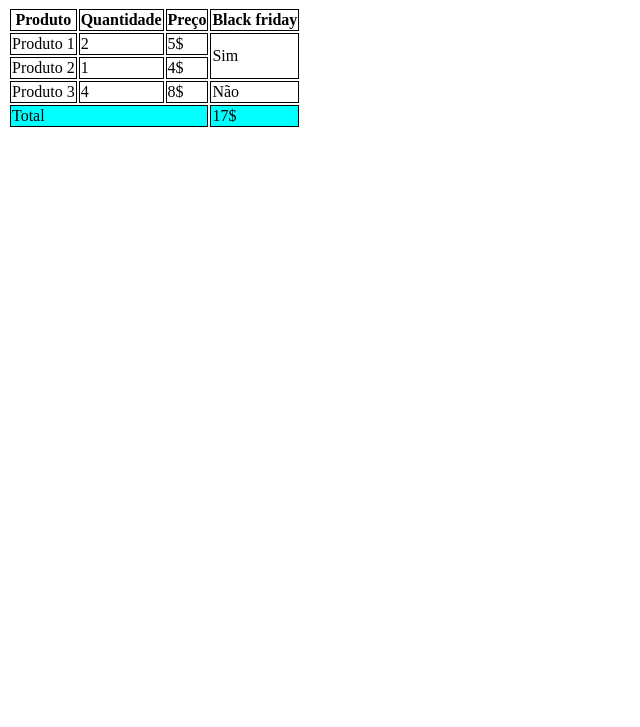
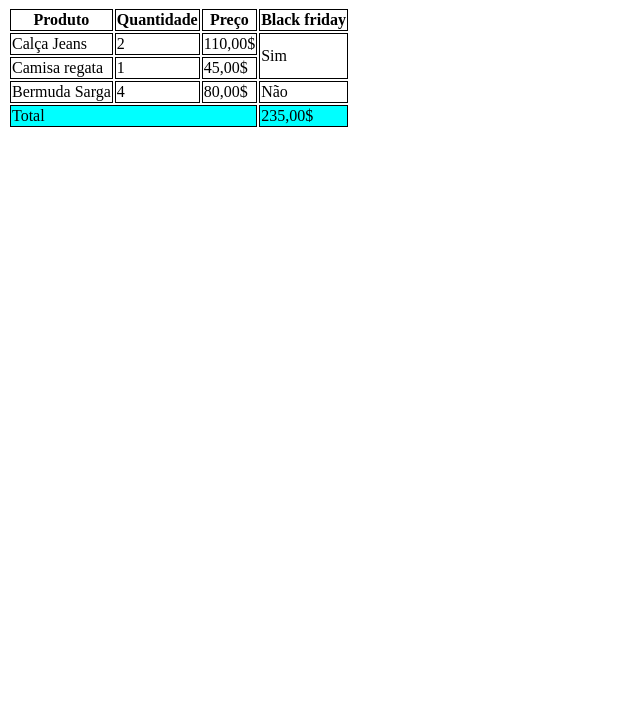
Before and after one commit to kalito-wilk/aula-tabela, a plain HTML site: page index.html in a window 1280 px wide. Shown: the part 73-800 px from the top of the page, without its empty margins (0-640 px from the left). Drawn offline with Linux system fonts and the light colour scheme.

Commit message:
modificacoes de produtos

```diff
--- a/index.html
+++ b/index.html
@@ -31,22 +31,22 @@
 
         <tbody>
             <tr>
-                <td>Produto 1</td>
+                <td>Calça Jeans</td>
                 <td>2</td>
-                <td>5$</td>
+                <td>110,00$</td>
                 <td rowspan="2">Sim</td>
             </tr>
 
             <tr>
-                <td>Produto 2</td>
+                <td>Camisa regata</td>
                 <td>1</td>
-                <td>4$</td>
+                <td>45,00$</td>
             </tr>
 
             <tr>
-                <td>Produto 3</td>
+                <td>Bermuda Sarga</td>
                 <td>4</td>
-                <td>8$</td>
+                <td>80,00$</td>
                 <td>Não</td>
             </tr>
         </tbody>
@@ -54,7 +54,7 @@
         <tfoot>
             <tr>
                 <td colspan="3">Total</td>
-                <td>17$</td>
+                <td>235,00$</td>
             </tr>
         </tfoot>
     </table>
```
